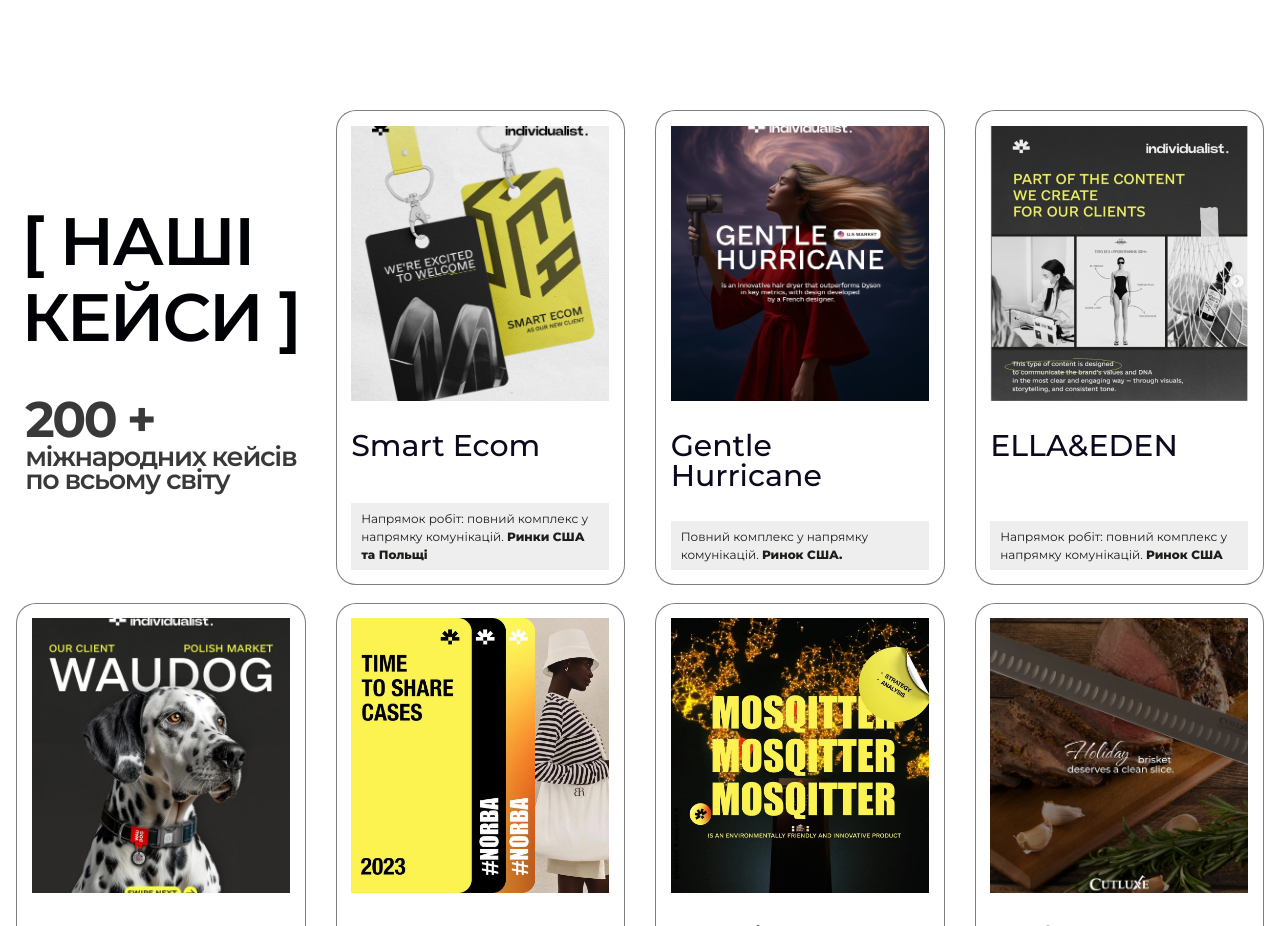
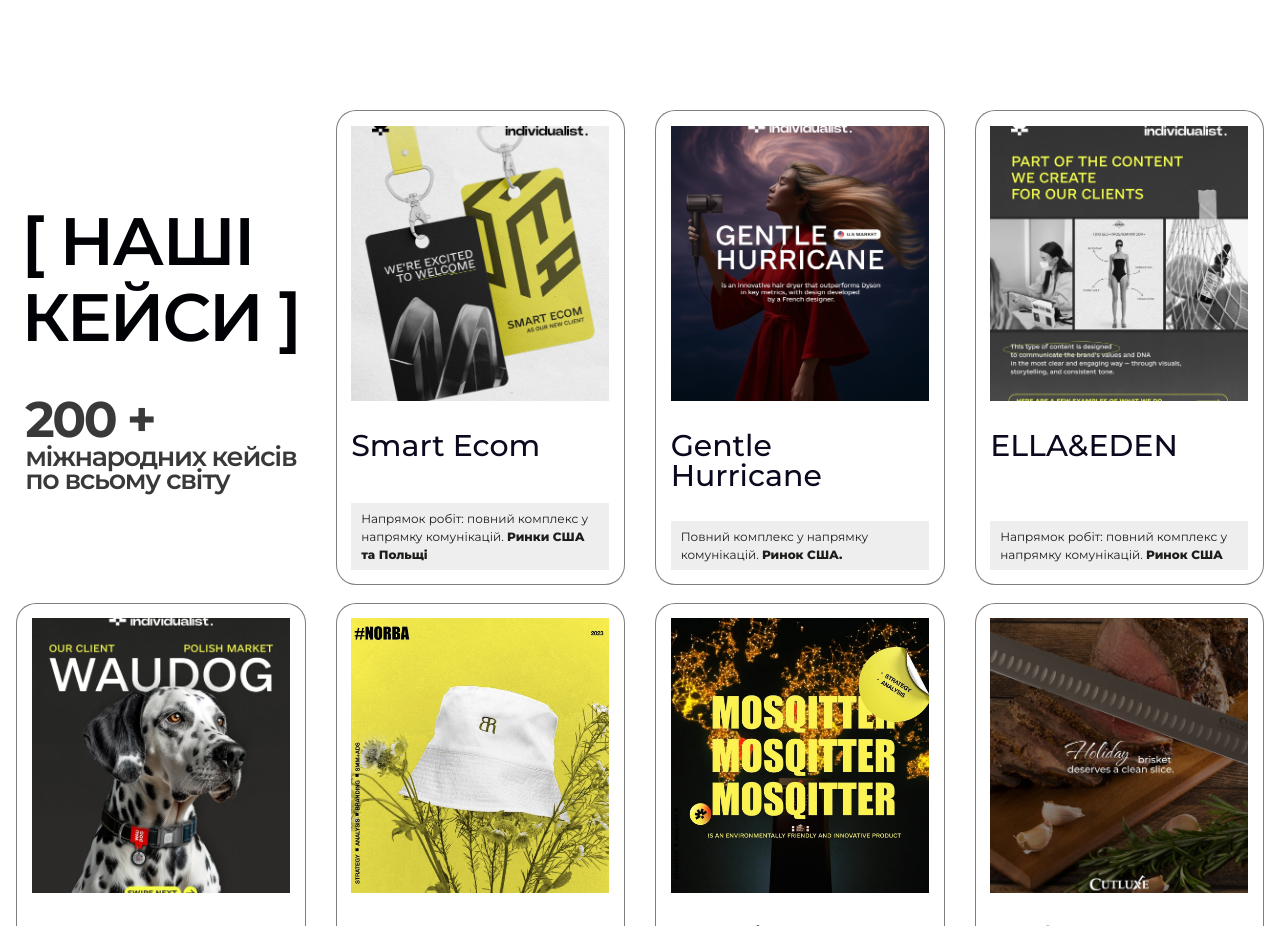
Before and after one commit to Vasyok777/individualist, a Next.js app: page / in a window 1280 px wide. Shown: the part 3260-4186 px from the top of the page. Built offline with nearby package versions, Linux system fonts and the light colour scheme; no server answers.

Commit message:
all site

```diff
--- a/src/components/sections/Cases.tsx
+++ b/src/components/sections/Cases.tsx
@@ -18,7 +18,7 @@
       <img
         src={card.image}
         alt={card.name}
-        className="w-4/5 mx-auto md:mx-0 md:w-full h-105 md:h-68.75 object-cover mb-6 md:mb-7.5"
+        className="w-4/5 mx-auto md:mx-0 md:w-full h-105 md:h-68.75 object-fill md:object-cover mb-6 md:mb-7.5"
       />
       <p className="text-2xl md:text-[30px] font-medium leading-none text-left w-full text-ink mb-6 md:mb-7.5">
         {card.name}
--- a/src/lib/content.ts
+++ b/src/lib/content.ts
@@ -25,7 +25,7 @@
     name: "ELLA&EDEN",
     badgeLabel: "Напрямок робіт: повний комплекс у напрямку комунікацій.",
     badgeValue: "Ринок США",
-    image: "/case/3.png",
+    image: "/case/3.JPG",
   },
   {
     name: "WauDog",
```
Also changed, not shown: public/case/3.JPG (added), public/case/5.jpg.
